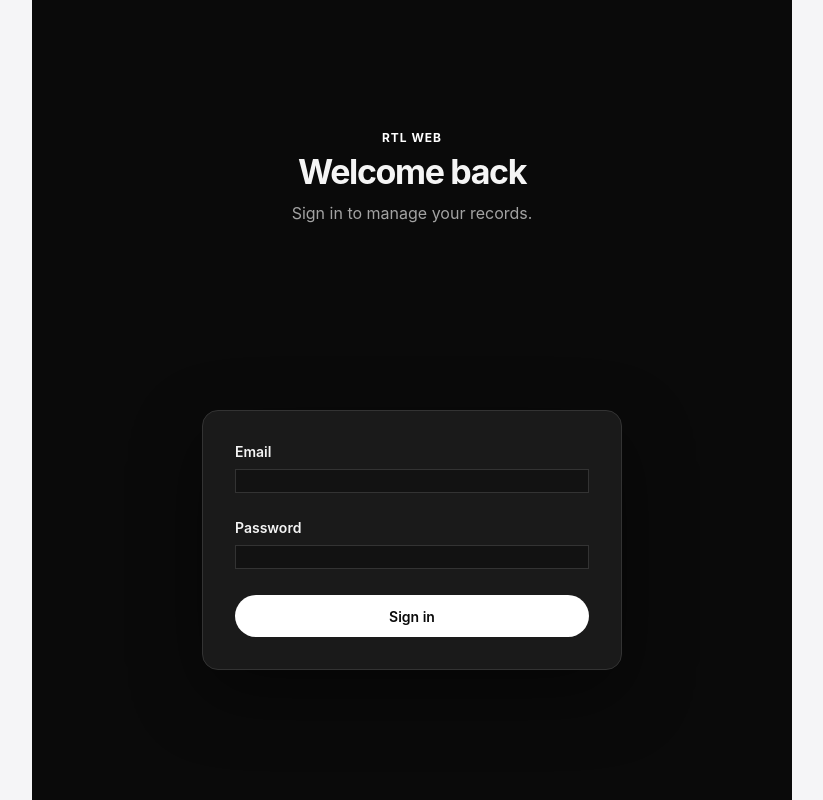
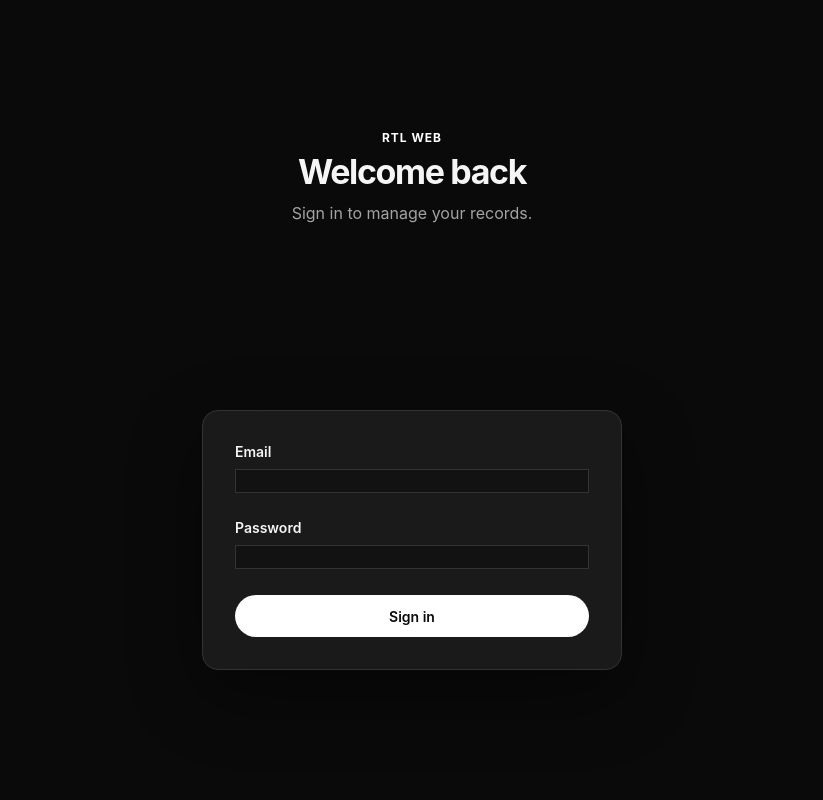
Before and after one commit to AisuCodex/Aisu-Vault, a PHP site: page /login.php in a window 1280 px wide. Shown: the whole page, without its empty margins (228-1051 px from the left). Run offline with PHP 8.4, Linux system fonts and the light colour scheme.

Commit message:
fix: make login background full viewport

```diff
--- a/style.css
+++ b/style.css
@@ -1264,6 +1264,8 @@ footer {
 }
 
 /* Dark login surface */
+body:has(.login-page) { background: #0A0A0A; }
+body:has(.login-page) .app { width: 100%; max-width: none; margin: 0; }
 .login-page { min-height: 100vh; display: grid; place-items: center; padding: 48px 20px; background: #0A0A0A; }
 .login-page .form-header { width: min(100%, 420px); margin-bottom: 20px; text-align: center; }
 .login-page .form-header h2 { color: #F5F5F5; font-size: 34px; letter-spacing: -0.04em; }
```
